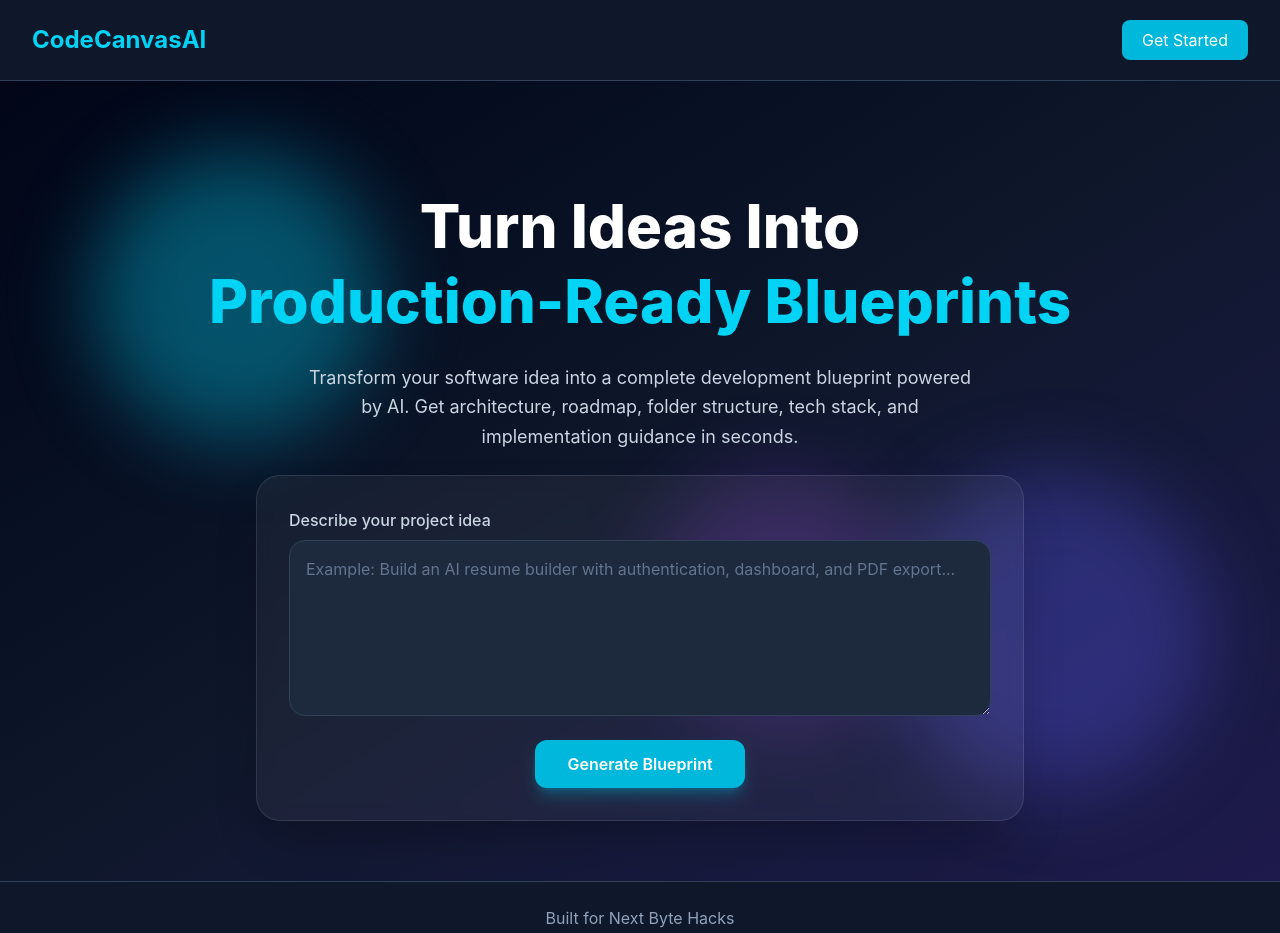
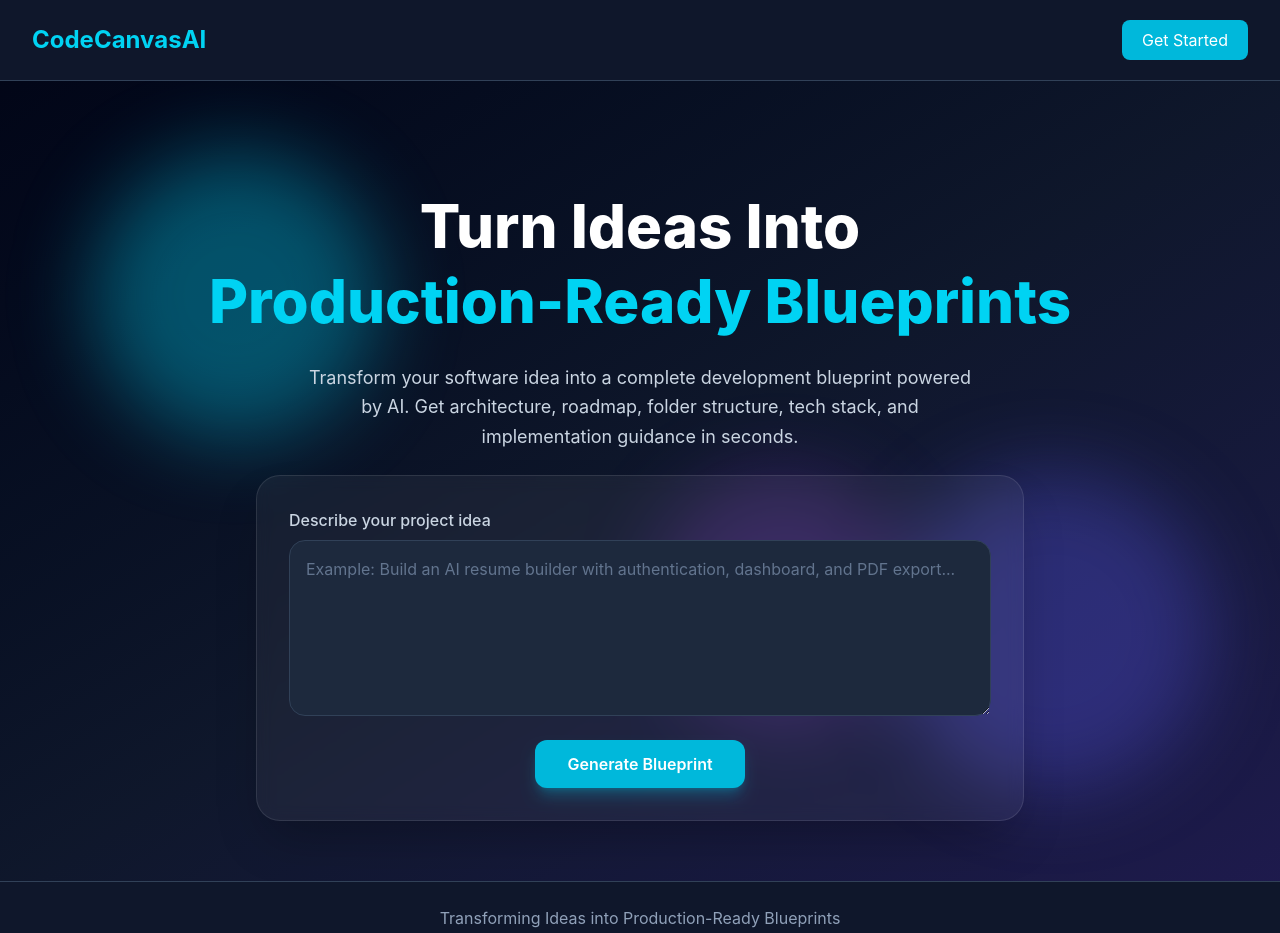
Before and after one commit to himanshithakur28/CodeCanvasAI, a React (Vite) app: page / in a window 1280 px wide. Shown: the top 933 px of the page. Built offline with nearby package versions, Linux system fonts and the light colour scheme; no server answers.

Commit message:
Polish footer and finalize UI

```diff
--- a/src/components/Footer.jsx
+++ b/src/components/Footer.jsx
@@ -1,7 +1,8 @@
 function Footer() {
   return (
     <footer className="text-center py-6 bg-slate-900 border-t border-slate-700 text-slate-400">
-      Built for Next Byte Hacks
+    <h1> Transforming Ideas into Production-Ready Blueprints</h1>
+        Powered by AI • Designed for Developers
     </footer>
   );
 }
```
